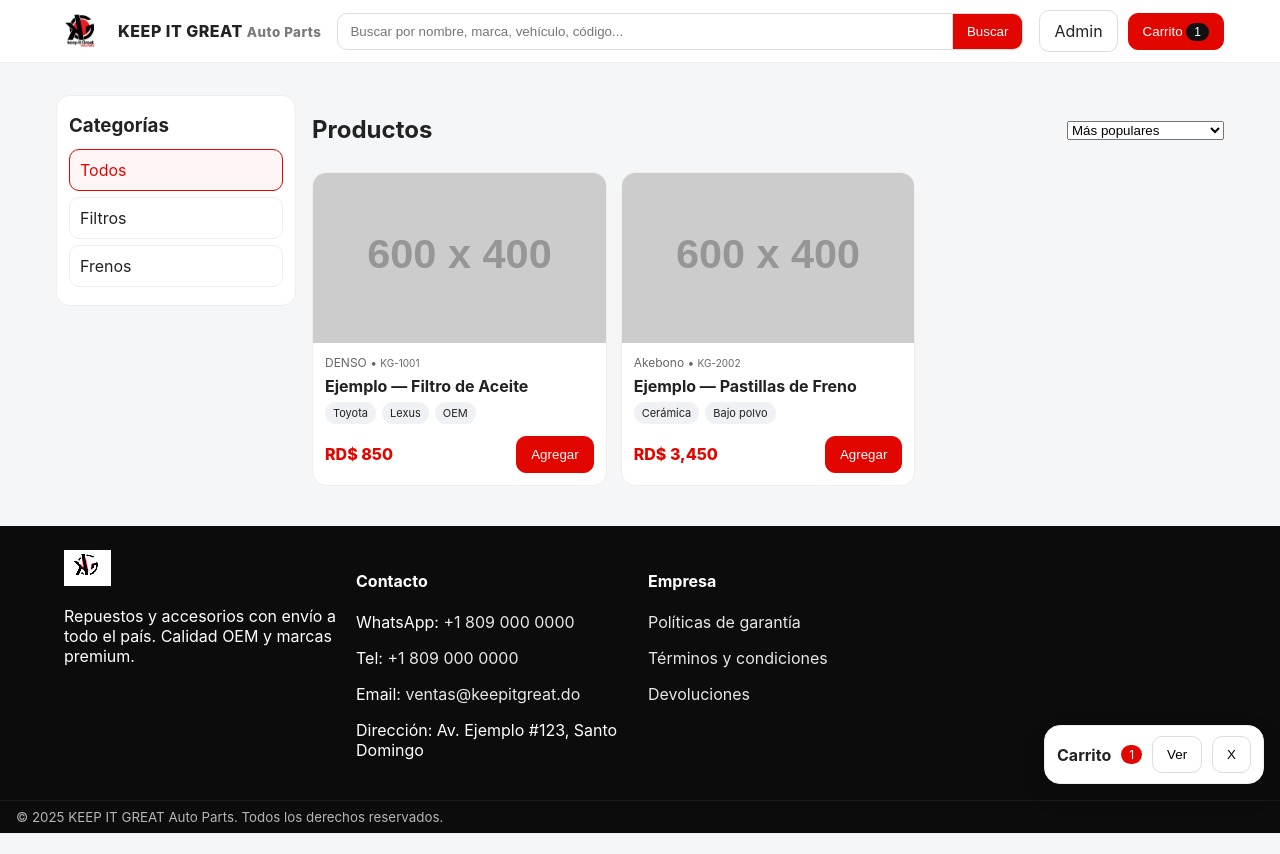
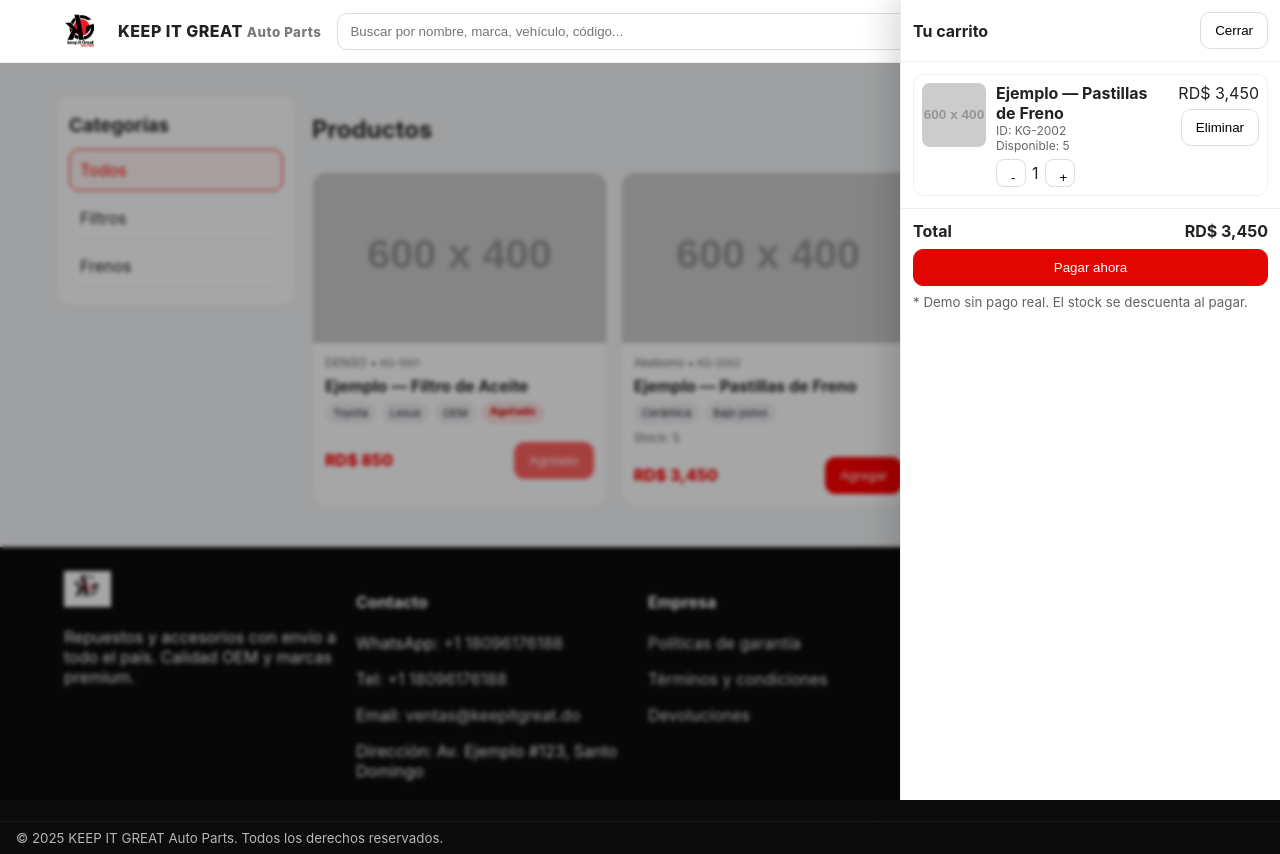
Before and after one commit to cristiansierra99/KEEP-IT-GREAT-Auto-Parts, a plain HTML site: page index.html in a window 1280 px wide. Both pictures are taken after a click on the button "Agregar". Before the commit the page ends 833 px from the top, so only its background shows below. Drawn offline with Linux system fonts and the light colour scheme; placeholder pictures from the web are drawn by us.

Commit message:
Add files via upload

```diff
--- a/app.js
+++ b/app.js
@@ -2,64 +2,54 @@
 const Shop = (()=>{
   const state = {
     products: [],
-    filtered: [],
     categories: [],
     categoryActive: 'all',
     cart: JSON.parse(localStorage.getItem('kg_cart')||'[]')
   };
 
-  function rd(amount){ return 'RD$ ' + Number(amount).toLocaleString('es-DO',{minimumFractionDigits:0}); }
+  const fmtRD = n => 'RD$ ' + Number(n||0).toLocaleString('es-DO',{minimumFractionDigits:0});
 
   async function load(){
-    // Try localStorage first (admin saves here)
     const local = localStorage.getItem('kg_products');
-    if(local){
-      state.products = JSON.parse(local);
-    }else{
-      // Fallback to products.json
-      const res = await fetch('products.json');
-      state.products = await res.json();
+    if(local){ state.products = JSON.parse(local); }
+    else{
+      const res = await fetch('products.json'); state.products = await res.json();
     }
-    // Build categories
-    const set = new Set(state.products.map(p=>p.category).filter(Boolean));
-    state.categories = ['all',...Array.from(set)];
-    renderCats();
+    buildCats();
     render();
-    document.getElementById('year').textContent = new Date().getFullYear();
+    const y = document.getElementById('year'); if(y) y.textContent = new Date().getFullYear();
     updateCartCount();
   }
 
-  function renderCats(){
-    const box = document.getElementById('cats');
-    box.innerHTML = '';
+  function buildCats(){
+    const set = new Set(state.products.map(p=>p.category).filter(Boolean));
+    state.categories = ['all',...Array.from(set)];
+    const box = document.getElementById('cats'); if(!box) return;
+    box.innerHTML='';
     state.categories.forEach(c=>{
       const div = document.createElement('div');
       div.className = 'category'+(state.categoryActive===c?' active':'');
-      div.textContent = c==='all' ? 'Todos' : c.charAt(0).toUpperCase()+c.slice(1);
+      div.textContent = c==='all'?'Todos':(c?.charAt(0).toUpperCase()+c?.slice(1));
       div.onclick = ()=>{ state.categoryActive=c; render(); };
       box.appendChild(div);
     });
   }
 
-  function search(){
-    state.categoryActive = 'all';
-    render();
-  }
+  function search(){ state.categoryActive='all'; render(); }
 
   function render(){
-    const q = (document.getElementById('q').value||'').toLowerCase();
+    const q = (document.getElementById('q')?.value||'').toLowerCase();
     let list = state.products.filter(p=> !q || [p.name,p.brand,p.id,(p.tags||[]).join(' ')].join(' ').toLowerCase().includes(q));
-    if(state.categoryActive!=='all'){
-      list = list.filter(p=>p.category===state.categoryActive);
-    }
-    const sort = document.getElementById('sort').value;
+    if(state.categoryActive!=='all') list = list.filter(p=>p.category===state.categoryActive);
+
+    const sortSel = document.getElementById('sort'); const sort = sortSel? sortSel.value: 'pop';
     if(sort==='price_asc') list.sort((a,b)=>a.price-b.price);
     if(sort==='price_desc') list.sort((a,b)=>b.price-a.price);
     if(sort==='name_asc') list.sort((a,b)=>a.name.localeCompare(b.name));
-    // Render
-    const box = document.getElementById('products');
-    box.innerHTML = '';
+
+    const box = document.getElementById('products'); if(!box) return; box.innerHTML='';
     list.forEach(p=>{
+      const oos = (p.stock||0) <= 0;
       const card = document.createElement('div');
       card.className = 'card';
       card.innerHTML = `
@@ -67,43 +57,106 @@ const Shop = (()=>{
         <div class="body">
           <div class="brand">${p.brand||''} • <small>${p.id||''}</small></div>
           <strong>${p.name}</strong>
-          <div class="tags">${(p.tags||[]).map(t=>`<span class='tag'>${t}</span>`).join('')}</div>
+          <div class="tags">
+            ${(p.tags||[]).map(t=>`<span class='tag'>${t}</span>`).join('')}
+            ${oos ? `<span class="badge-oos">Agotado</span>`: ''}
+          </div>
+          <div class="stock-left">${oos? '': `Stock: ${p.stock}`}</div>
           <div style="display:flex;justify-content:space-between;align-items:center;margin-top:6px">
-            <div class="price">${rd(p.price||0)}</div>
-            <button class="btn btn-primary" onclick='Shop.addToCart("${p.id}")'>Agregar</button>
+            <div class="price">${fmtRD(p.price)}</div>
+            <button class="btn btn-primary" ${oos?'disabled':''} onclick='Shop.addToCart("${p.id}")'>${oos?'Agotado':'Agregar'}</button>
           </div>
         </div>`;
       box.appendChild(card);
     });
   }
 
-  function addToCart(id){
-    const p = state.products.find(x=>x.id===id);
-    if(!p) return;
-    const i = state.cart.findIndex(x=>x.id===id);
-    if(i>-1) state.cart[i].qty += 1; else state.cart.push({id, name:p.name, price:p.price, qty:1});
-    localStorage.setItem('kg_cart', JSON.stringify(state.cart));
-    updateCartCount();
-    openCart();
+  function syncCart(){ localStorage.setItem('kg_cart', JSON.stringify(state.cart)); updateCartCount(); renderCart(); }
+  function updateCartCount(){
+    const total = state.cart.reduce((s,x)=>s+x.qty,0);
+    const a = document.getElementById('cart-count'); if(a) a.textContent = total;
+    const b = document.getElementById('cart-count-2'); if(b) b.textContent = total;
   }
 
-  function updateCartCount(){
-    const total = state.cart.reduce((s,x)=>s+x.qty,0);
-    const el1 = document.getElementById('cart-count');
-    const el2 = document.getElementById('cart-count-2');
-    if(el1) el1.textContent = total;
-    if(el2) el2.textContent = total;
+  function addToCart(id){
+    const p = state.products.find(x=>x.id===id); if(!p) return;
+    if((p.stock||0) <= 0){ alert('Producto agotado'); return; }
+    const item = state.cart.find(x=>x.id===id);
+    const qty = (item?.qty||0) + 1;
+    if(qty > (p.stock||0)){ alert('No hay suficiente stock'); return; }
+    if(item){ item.qty += 1; } else { state.cart.push({id, name:p.name, price:p.price, qty:1, image:p.image}); }
+    syncCart(); openCart();
   }
 
-  function openCart(){ document.getElementById('cart').style.display='flex'; }
-  function closeCart(){ document.getElementById('cart').style.display='none'; }
-  function viewCart(){
-    const lines = state.cart.map(x=>`• ${x.name} x${x.qty} — RD$ ${(x.price*x.qty).toLocaleString('es-DO')}`).join('\n');
-    const total = state.cart.reduce((s,x)=>s+x.price*x.qty,0);
-    alert(`Carrito:\n${lines}\n\nTOTAL: RD$ ${total.toLocaleString('es-DO')}`);
+  // Drawer (cart)
+  function openCart(){ const b=document.getElementById('cart-backdrop'); const d=document.getElementById('cart-drawer'); if(b) b.style.display='block'; if(d) d.style.display='flex'; const f=document.getElementById('cart'); if(f) f.style.display='none'; renderCart(); }
+  function closeCart(){ const b=document.getElementById('cart-backdrop'); const d=document.getElementById('cart-drawer'); if(b) b.style.display='none'; if(d) d.style.display='none'; }
+
+  function renderCart(){
+    const box = document.getElementById('cart-items'); if(!box) return;
+    box.innerHTML='';
+    if(state.cart.length===0){ box.innerHTML='<p class="muted">Tu carrito está vacío.</p>'; const ct=document.getElementById('cart-total'); if(ct) ct.textContent=fmtRD(0); return; }
+    let total = 0;
+    state.cart.forEach(it=>{
+      const p = state.products.find(x=>x.id===it.id);
+      const max = p ? (p.stock||0) : it.qty;
+      const line = (it.price||0) * (it.qty||0);
+      total += line;
+      const div = document.createElement('div');
+      div.className='item';
+      div.innerHTML = `
+        <img src="${it.image||'https://placehold.co/100'}" alt="${it.name}">
+        <div>
+          <div><strong>${it.name}</strong></div>
+          <div class="muted">ID: ${it.id}</div>
+          <div class="muted">Disponible: ${max}</div>
+          <div class="qty" style="margin-top:6px">
+            <button class="btn" onclick='Shop.decQty("${it.id}")'>-</button>
+            <span>${it.qty}</span>
+            <button class="btn" onclick='Shop.incQty("${it.id}")' ${it.qty>=max?'disabled':''}>+</button>
+          </div>
+        </div>
+        <div style="display:flex;flex-direction:column;align-items:flex-end;gap:6px">
+          <div>${fmtRD(line)}</div>
+          <button class="btn" onclick='Shop.removeItem("${it.id}")'>Eliminar</button>
+        </div>`;
+      box.appendChild(div);
+    });
+    const ct=document.getElementById('cart-total'); if(ct) ct.textContent = fmtRD(total);
   }
 
-  return { load, render, search, addToCart, openCart, closeCart, viewCart };
+  function incQty(id){
+    const p = state.products.find(x=>x.id===id); const it = state.cart.find(x=>x.id===id);
+    if(!p || !it) return;
+    if(it.qty >= (p.stock||0)){ alert('No hay más stock'); return; }
+    it.qty += 1; syncCart();
+  }
+  function decQty(id){
+    const it = state.cart.find(x=>x.id===id); if(!it) return;
+    it.qty -= 1; if(it.qty<=0){ state.cart = state.cart.filter(x=>x.id!==id); } syncCart();
+  }
+  function removeItem(id){ state.cart = state.cart.filter(x=>x.id!==id); syncCart(); }
+
+  function viewCart(){ openCart(); }
+
+  function checkout(){
+    if(state.cart.length===0){ alert('Carrito vacío'); return; }
+    for(const it of state.cart){
+      const p = state.products.find(x=>x.id===it.id);
+      if(!p){ alert(`Producto no encontrado: ${it.id}`); return; }
+      if(it.qty > (p.stock||0)){ alert(`Stock insuficiente para ${p.name}`); return; }
+    }
+    for(const it of state.cart){
+      const p = state.products.find(x=>x.id===it.id);
+      p.stock = (p.stock||0) - it.qty;
+    }
+    localStorage.setItem('kg_products', JSON.stringify(state.products));
+    const orderId = 'KG-' + Math.floor(Math.random()*1e6).toString().padStart(6,'0');
+    state.cart = []; syncCart(); render(); closeCart();
+    alert('¡Gracias por tu compra!\\nOrden: ' + orderId + '\\nEl stock fue actualizado.');
+  }
+
+  return { load, render, search, addToCart, openCart, closeCart, viewCart, incQty, decQty, removeItem, checkout };
 })();
 
 window.addEventListener('DOMContentLoaded', Shop.load);
--- a/index.html
+++ b/index.html
@@ -56,8 +56,8 @@
     </div>
     <div>
       <h4>Contacto</h4>
-      <p>WhatsApp: <a href="https://wa.me/18090000000" target="_blank">+1 809 000 0000</a></p>
-      <p>Tel: <a href="tel:+18090000000">+1 809 000 0000</a></p>
+      <p>WhatsApp: <a href="https://wa.me/18096176188" target="_blank">+1 18096176188</a></p>
+      <p>Tel: <a href="tel:+18096176188">+1 18096176188</a></p>
       <p>Email: <a href="mailto:ventas@keepitgreat.do">ventas@keepitgreat.do</a></p>
       <p>Dirección: Av. Ejemplo #123, Santo Domingo</p>
     </div>
@@ -78,6 +78,24 @@
   <button class="btn" onclick="Shop.closeCart()">X</button>
 </div>
 
+<!-- CART DRAWER -->
+<div id="cart-backdrop" class="backdrop" style="display:none" onclick="Shop.closeCart()"></div>
+<div id="cart-drawer" class="drawer" style="display:none">
+  <div class="drawer-head">
+    <strong>Tu carrito</strong>
+    <button class="btn" onclick="Shop.closeCart()">Cerrar</button>
+  </div>
+  <div id="cart-items" class="drawer-body"></div>
+  <div class="drawer-foot">
+    <div style="display:flex;justify-content:space-between;align-items:center">
+      <strong>Total</strong>
+      <strong id="cart-total">RD$ 0</strong>
+    </div>
+    <button class="btn btn-primary" onclick="Shop.checkout()">Pagar ahora</button>
+    <small style="opacity:.7">* Demo sin pago real. El stock se descuenta al pagar.</small>
+  </div>
+</div>
+
 <script src="app.js"></script>
 </body>
 </html>
--- a/products.json
+++ b/products.json
@@ -5,7 +5,7 @@
     "brand": "DENSO",
     "category": "filtros",
     "price": 850,
-    "stock": 10,
+    "stock": 0,
     "image": "https://placehold.co/600x400?text=Filtro",
     "tags": [
       "Toyota",
--- a/styles.css
+++ b/styles.css
@@ -37,3 +37,18 @@ a{ color:inherit; text-decoration:none; }
 .cart-count{ background:var(--primary); color:#fff; border-radius:999px; padding:2px 8px; font-size:12px; }
 @media(max-width:900px){ .grid{ grid-template-columns:1fr; } .sidebar{ position:static; } .header-inner{ flex-wrap:wrap; } }
 .link-admin{ color:var(--primary); font-weight:700; }
+
+/* Drawer (cart) */
+.backdrop{ position:fixed; inset:0; background:rgba(0,0,0,.35); backdrop-filter:saturate(120%) blur(2px); }
+.drawer{ position:fixed; top:0; right:0; height:100%; width:380px; max-width:92vw; background:#fff; border-left:1px solid #eee; box-shadow:-10px 0 30px rgba(0,0,0,.15); display:flex; flex-direction:column; z-index:100; }
+.drawer-head{ display:flex; justify-content:space-between; align-items:center; padding:12px; border-bottom:1px solid #eee; }
+.drawer-body{ padding:12px; overflow:auto; display:flex; flex-direction:column; gap:10px; }
+.drawer-foot{ padding:12px; border-top:1px solid #eee; display:flex; flex-direction:column; gap:8px; }
+.item{ display:grid; grid-template-columns:64px 1fr auto; gap:10px; border:1px solid #f0f0f0; border-radius:10px; padding:8px; }
+.item img{ width:64px; height:64px; object-fit:cover; border-radius:8px; }
+.qty{ display:flex; align-items:center; gap:6px; }
+.qty button{ width:28px; height:28px; border-radius:8px; }
+.muted{ color:var(--muted); font-size:12px; }
+.btn[disabled]{ opacity:.6; cursor:not-allowed; }
+.badge-oos{ background:#ffe5e5; color:#b70000; padding:2px 8px; border-radius:999px; font-size:11px; font-weight:700; }
+.stock-left{ font-size:12px; color:var(--muted); }
```
Also changed, not shown: admin.js (+4 -10 lines).
